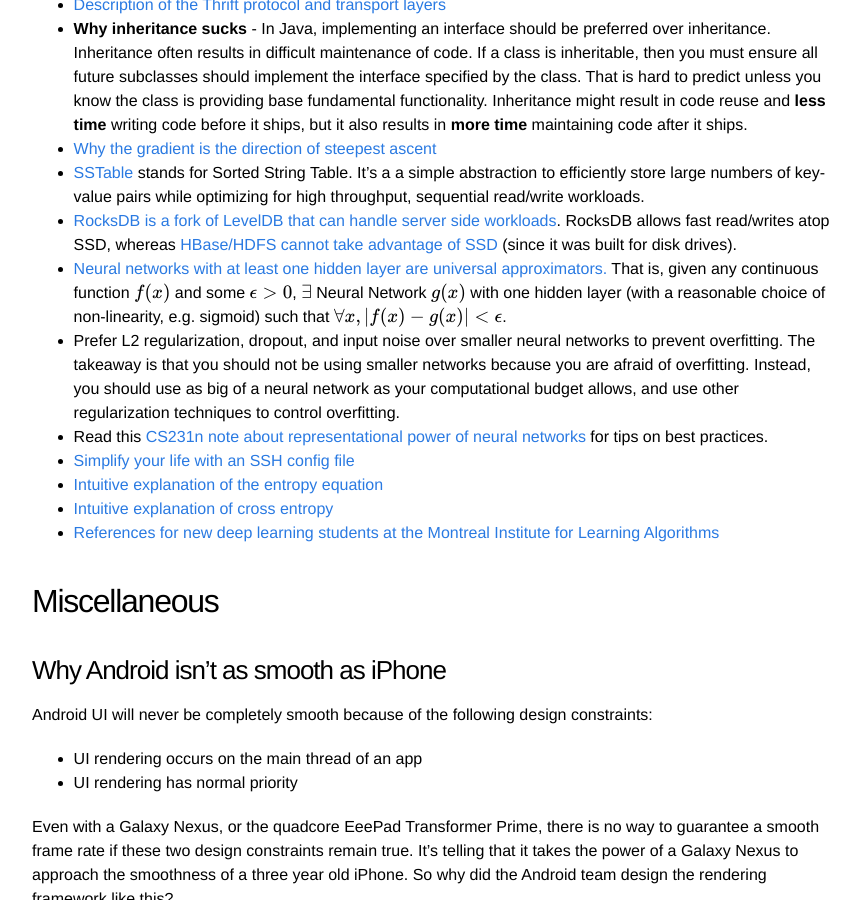
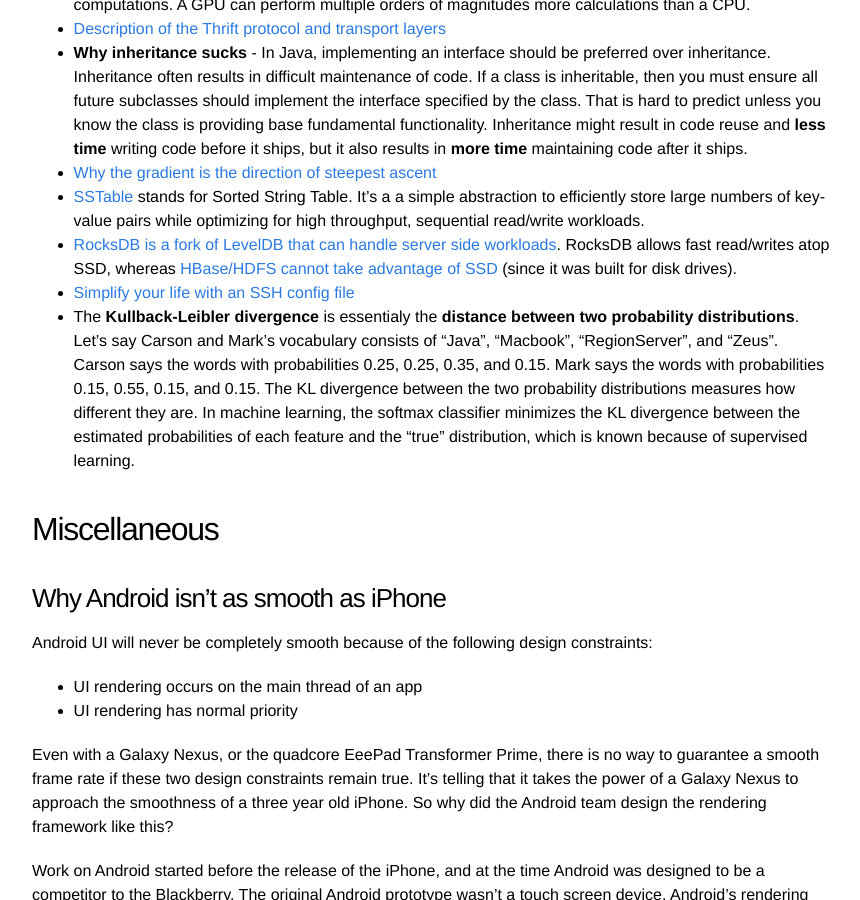
Before and after one commit to carsontang/carsontang.github.io, a Jekyll site: the page built from notes.md, in a window 1280 px wide and 900 px high, scrolled down 2166 px. Shown: the whole window, without its empty margins (208-1068 px from the left). Built offline with Jekyll 4.4.1, drawn with Linux system fonts in a browser that asks for light colours; formulas are drawn with MathJax 3; some of the changed text lies outside the part shown.

Commit message:
more notes

```diff
--- a/notes.md
+++ b/notes.md
@@ -72,6 +72,7 @@ mathjax: true
 * Java huge garbage collector analyzer (10G+)
 * [Alibaba infra projects](https://drive.google.com/file/d/0B0Mge0XRpms4VzlyYXJzcTVhcFU/view)
 * Steve Scott's tips on how to start a successful blog [1](http://www.stevescottsite.com/startablog.pdf) [2](http://www.stevescottsite.com/begin)
+* "How to Build a Great Bot" was the number one session at F8 2017. Companies want to make great bots!
 
 ## Software Development
 * Don't be afraid to read code, extract essentials, and never limit yourself! Be
@@ -101,15 +102,8 @@ mathjax: true
 * [Why the gradient is the direction of steepest ascent](http://www.math.usm.edu/lambers/mat280/spr10/lecture7.pdf)
 * [SSTable](https://www.igvita.com/2012/02/06/sstable-and-log-structured-storage-leveldb/) stands for Sorted String Table. It's a a simple abstraction to efficiently store large numbers of key-value pairs while optimizing for high throughput, sequential read/write workloads.
 * [RocksDB is a fork of LevelDB that can handle server side workloads](http://rocksdb.blogspot.com/2013/11/the-history-of-rocksdb.html). RocksDB allows fast read/writes atop SSD, whereas [HBase/HDFS cannot take advantage of SSD](http://hadoopblog.blogspot.com/2012/05/hadoop-and-solid-state-drives.html) (since it was built for disk drives).
-* [Neural networks with at least one hidden layer are universal
-	approximators.](http://cs231n.github.io/neural-networks-1/#representational-power) That is, given any continuous function $$f(x)$$ and some $$\epsilon > 0$$, $$\exists$$ Neural Network $$g(x)$$ with one hidden layer (with a reasonable choice of non-linearity, e.g. sigmoid) such that $$\forall x, |f(x) - g(x)| < \epsilon$$.
-* Prefer L2 regularization, dropout, and input noise over smaller neural networks to prevent overfitting. The takeaway is that you should not be using smaller networks because you are afraid of overfitting. Instead, you should use as big of a neural network as your computational budget allows, and use other regularization techniques to control overfitting.
-* Read this [CS231n note about representational power of neural networks](http://cs231n.github.io/neural-networks-1/#representational-power) for tips on best practices.
-* [Simplify your life with an SSH config
-	file](http://nerderati.com/2011/03/17/simplify-your-life-with-an-ssh-config-file/)
-* [Intuitive explanation of the entropy equation](https://www.youtube.com/watch?v=2s3aJfRr9gE)
-* [Intuitive explanation of cross entropy](http://colah.github.io/posts/2015-09-Visual-Information/)
-* [References for new deep learning students at the Montreal Institute for Learning Algorithms](https://docs.google.com/document/d/1IXF3h0RU5zz4ukmTrVKVotPQypChscNGf5k6E25HGvA/edit)
+* [Simplify your life with an SSH config file](http://nerderati.com/2011/03/17/simplify-your-life-with-an-ssh-config-file/)
+* The **Kullback-Leibler divergence** is essentialy the **distance between two probability distributions**. Let's say Carson and Mark's vocabulary consists of "Java", "Macbook", "RegionServer", and "Zeus". Carson says the words with probabilities 0.25, 0.25, 0.35, and 0.15. Mark says the words with probabilities 0.15, 0.55, 0.15, and 0.15. The KL divergence between the two probability distributions measures how different they are. In machine learning, the softmax classifier minimizes the KL divergence between the estimated probabilities of each feature and the "true" distribution, which is known because of supervised learning.
 
 
 ## Miscellaneous
```
Also changed, not shown: _posts/2017-04-29-machine-learning-and-deep-learning-resources.md (+4 -0 lines).
